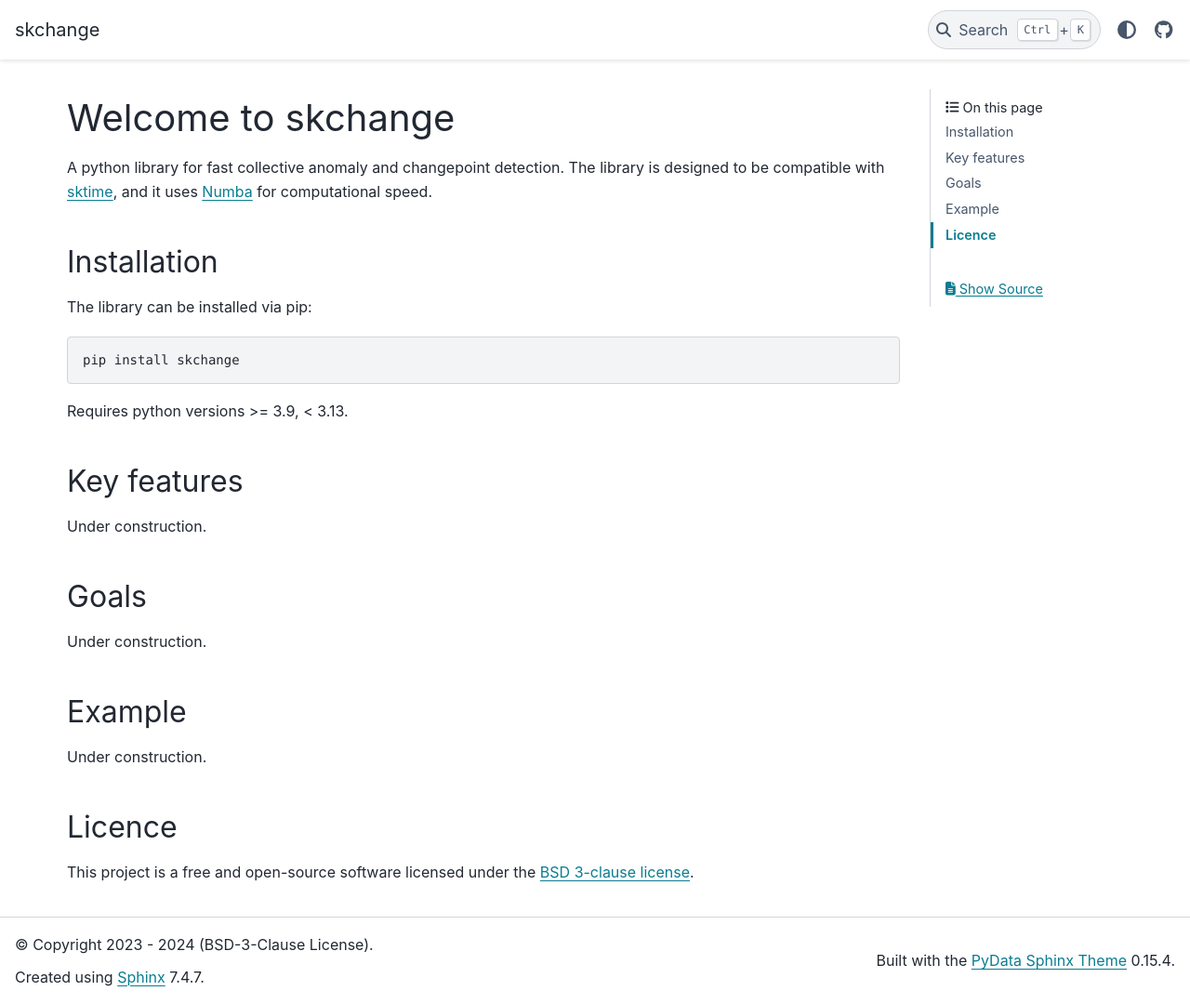
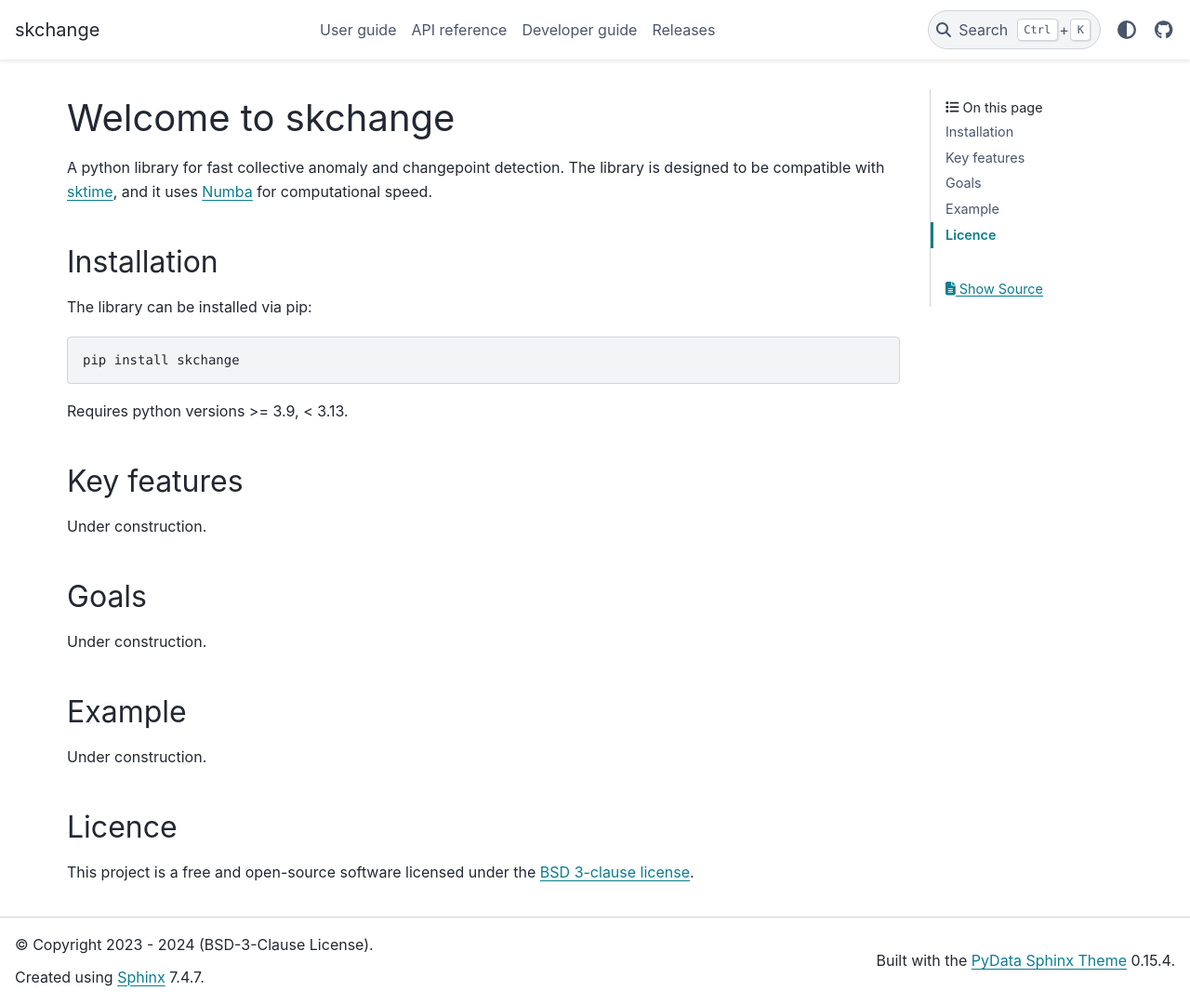
Before and after one commit to NorskRegnesentral/skchange, a Sphinx documentation site: the page built from docs/source/index.rst, in a window 1280 px wide and 1080 px high. Shown: the whole window at 93% size. Built offline with Sphinx 7.4.7 and the PyData theme 0.15.4, drawn with Linux system fonts in a browser that asks for light colours.

Commit message:
docs: add user guide, api reference, developer guide and releases to top menu bar

```diff
--- a/docs/source/index.rst
+++ b/docs/source/index.rst
@@ -34,3 +34,13 @@ Licence
 -------
 This project is a free and open-source software licensed under the
 `BSD 3-clause license <https://github.com/NorskRegnesentral/skchange/blob/main/LICENSE>`_.
+
+
+.. toctree::
+    :maxdepth: 2
+    :hidden:
+
+    user_guide
+    api_reference
+    developer_guide
+    releases
```
